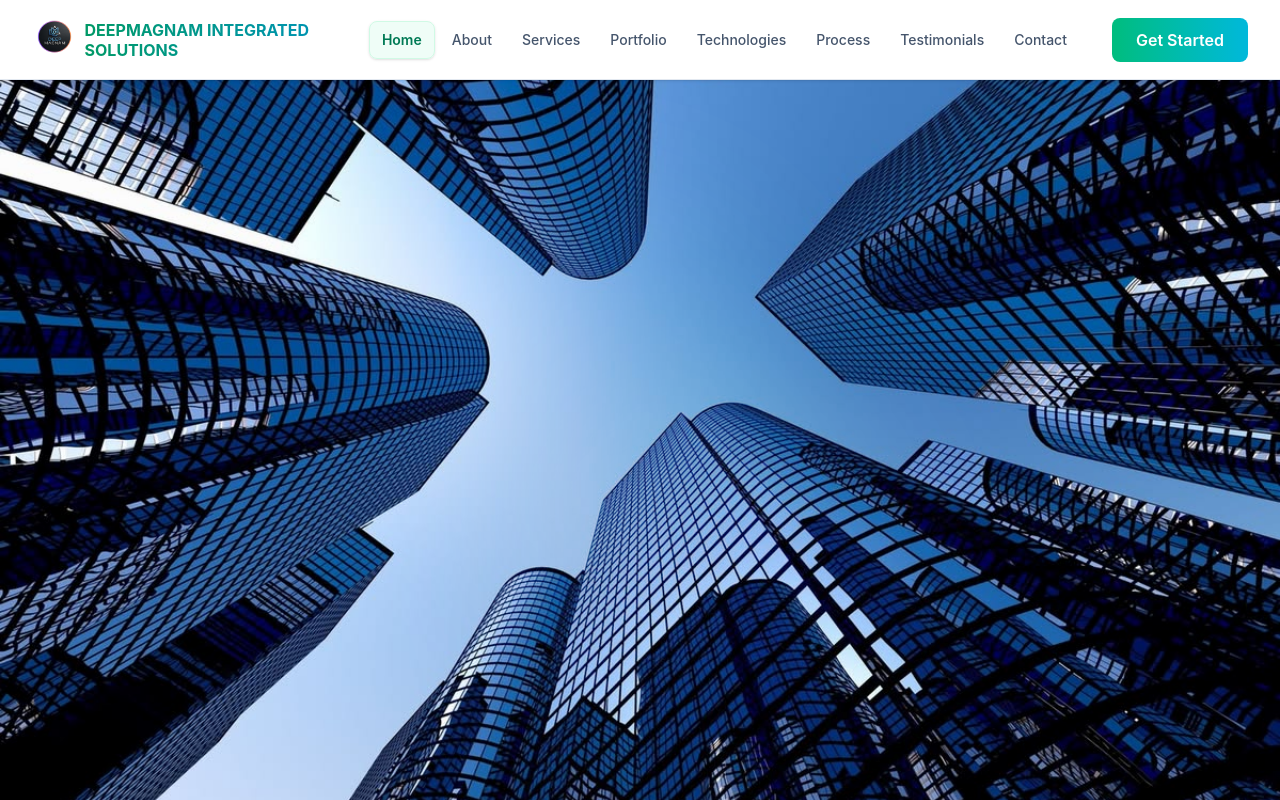
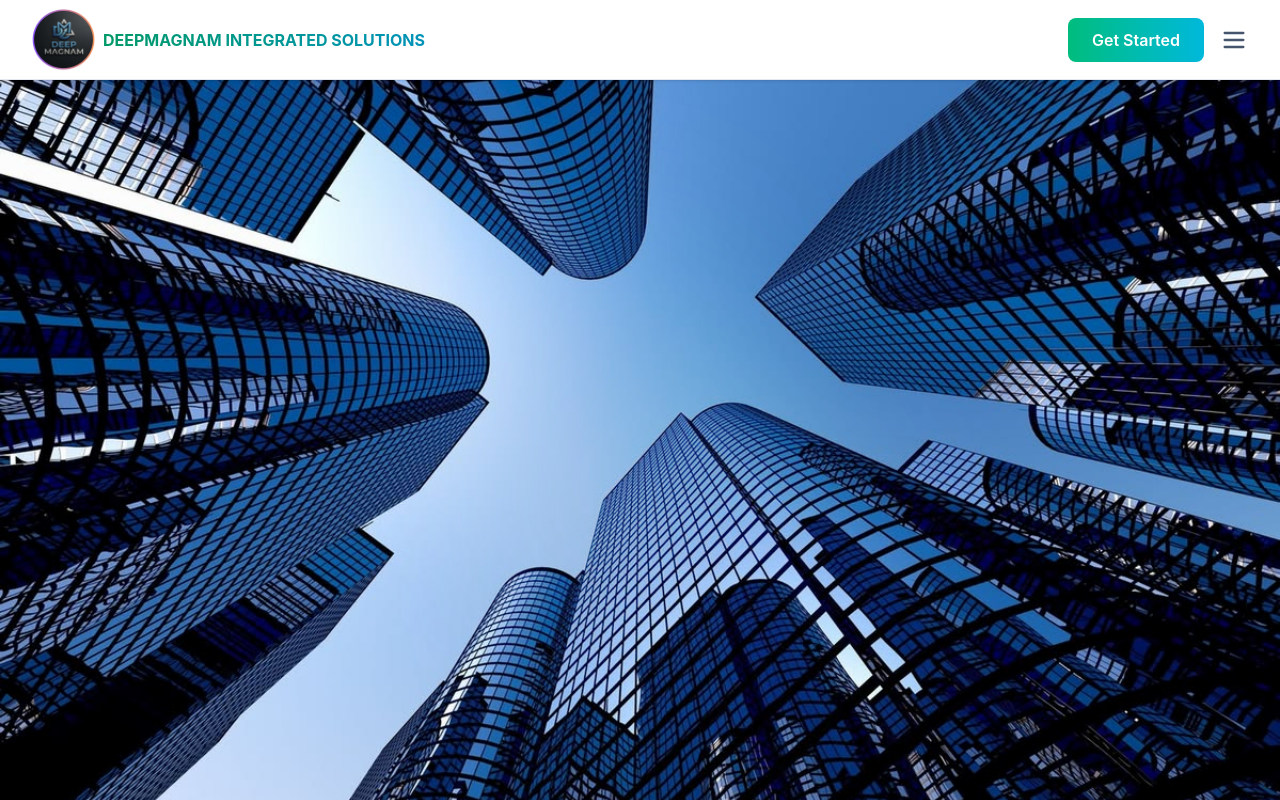
Before and after one commit to deepmagnam/deepmagnam-site, a React (Vite) app: page / in a window 1280 px wide. Shown: the top 800 px of the page. Built offline with nearby package versions, Linux system fonts and the light colour scheme.

Commit message:
Nav: cropped WebP logo, one-line name, full nav from 1440px

```diff
--- a/src/app/components/Footer.tsx
+++ b/src/app/components/Footer.tsx
@@ -1,6 +1,6 @@
 import { Link } from "react-router";
 import { Mail, Phone, MapPin, Linkedin, Github, Facebook } from "lucide-react";
-import logoImage from "../../imports/edited-photo_-_2026-09-07T151854.793.png";
+import logoImage from "../../imports/logo-mark.webp";
 
 function XLogo({ size = 20 }: { size?: number }) {
   return (
@@ -23,7 +23,7 @@ export function Footer() {
               <img
                 src={logoImage}
                 alt="DEEPMAGNAM INTEGRATED SOLUTIONS Logo"
-                className="h-40 md:h-48 w-auto object-contain"
+                className="h-20 md:h-24 w-auto object-contain"
               />
               <h3 className="text-base md:text-sm font-bold bg-gradient-to-r from-emerald-600 to-cyan-600 bg-clip-text text-transparent">
                 DEEPMAGNAM INTEGRATED SOLUTIONS
--- a/src/app/components/Navigation.tsx
+++ b/src/app/components/Navigation.tsx
@@ -2,7 +2,7 @@ import { useState, useEffect } from "react";
 import { Link, useLocation } from "react-router";
 import { Menu, X } from "lucide-react";
 import { motion, AnimatePresence } from "motion/react";
-import logoImage from "../../imports/edited-photo_-_2026-09-07T151854.793.png";
+import logoImage from "../../imports/logo-mark.webp";
 
 export function Navigation() {
   const [isMobileMenuOpen, setIsMobileMenuOpen] = useState(false);
@@ -25,33 +25,33 @@ export function Navigation() {
 
   return (
     <nav className="fixed top-0 left-0 right-0 z-50 h-[var(--nav-height)] transition-all duration-300 bg-white shadow-sm border-b border-slate-200">
-      <div className="h-full w-full px-4 sm:px-6 lg:px-8 max-w-[100rem] mx-auto">
-        <div className="flex h-full items-center justify-between gap-4">
+      <div className="h-full w-full px-3 sm:px-6 lg:px-8 max-w-[100rem] mx-auto">
+        <div className="flex h-full items-center justify-between gap-2 sm:gap-4">
           {/* Logo and Name */}
-          <Link to="/" className="flex h-full min-w-0 items-center">
+          <Link to="/" className="flex h-full shrink-0 items-center">
             <motion.div
-              className="flex h-full min-w-0 items-center"
+              className="flex h-full items-center"
               whileHover={{ scale: 1.02 }}
             >
               <img
                 src={logoImage}
                 alt="DEEPMAGNAM INTEGRATED SOLUTIONS Logo"
-                className="h-full w-auto shrink-0 object-contain py-1.5 md:py-2"
+                className="h-full w-auto shrink-0 object-contain py-2"
               />
-              <span className="ml-2 text-sm md:text-base font-bold bg-gradient-to-r from-emerald-600 to-cyan-600 bg-clip-text text-transparent max-w-[180px] sm:max-w-none leading-tight line-clamp-3">
+              <span data-nav-name className="ml-1.5 sm:ml-2 whitespace-nowrap text-[11px] tracking-tight sm:text-sm sm:tracking-normal md:text-base font-bold bg-gradient-to-r from-emerald-600 to-cyan-600 bg-clip-text text-transparent">
                 DEEPMAGNAM INTEGRATED SOLUTIONS
               </span>
             </motion.div>
           </Link>
 
           {/* Desktop Navigation */}
-          <div className="hidden xl:flex items-center justify-center flex-1 px-4">
-            <div className="flex items-center space-x-1">
+          <div data-nav-links className="hidden nav:flex items-center justify-center flex-1 px-3">
+            <div className="flex items-center gap-0.5">
               {navLinks.map((link) => (
                 <Link
                   key={link.path}
                   to={link.path}
-                  className={`px-3 py-2 rounded-lg transition-all duration-200 whitespace-nowrap ${
+                  className={`px-2.5 py-2 rounded-lg transition-all duration-200 whitespace-nowrap ${
                     location.pathname === link.path
                       ? "bg-emerald-50/80 text-emerald-700 shadow-sm border border-emerald-100 font-semibold text-sm"
                       : "text-slate-600 hover:text-emerald-700 hover:bg-slate-50 hover:shadow-sm border border-transparent hover:border-slate-200 font-medium text-sm"
@@ -64,7 +64,7 @@ export function Navigation() {
           </div>
 
           {/* CTA Button */}
-          <div className="hidden lg:flex items-center shrink-0 ml-auto xl:ml-0">
+          <div data-nav-cta className="hidden lg:flex items-center shrink-0 ml-auto nav:ml-0">
             <Link
               to="/contact"
               className="bg-gradient-to-r from-emerald-500 to-cyan-500 text-white px-6 py-2.5 rounded-lg font-semibold hover:shadow-lg hover:shadow-emerald-500/50 transition-all duration-300"
@@ -79,7 +79,7 @@ export function Navigation() {
             aria-label={isMobileMenuOpen ? "Close menu" : "Open menu"}
             aria-expanded={isMobileMenuOpen}
             aria-controls="mobile-menu"
-            className="xl:hidden shrink-0 text-slate-600 hover:text-emerald-600 transition-colors"
+            className="nav:hidden shrink-0 text-slate-600 hover:text-emerald-600 transition-colors"
           >
             {isMobileMenuOpen ? <X size={28} /> : <Menu size={28} />}
           </button>
@@ -94,7 +94,7 @@ export function Navigation() {
             initial={{ opacity: 0, height: 0 }}
             animate={{ opacity: 1, height: "auto" }}
             exit={{ opacity: 0, height: 0 }}
-            className="xl:hidden absolute inset-x-0 top-full max-h-[calc(100dvh-var(--nav-height))] overflow-y-auto bg-white border-t border-slate-200 shadow-lg"
+            className="nav:hidden absolute inset-x-0 top-full max-h-[calc(100dvh-var(--nav-height))] overflow-y-auto bg-white border-t border-slate-200 shadow-lg"
           >
             <div className="px-4 py-6 space-y-3">
               {navLinks.map((link) => (
--- a/src/styles/tailwind.css
+++ b/src/styles/tailwind.css
@@ -26,3 +26,9 @@
     --nav-height: 80px;
   }
 }
+
+/* Full nav row (logo + one-line name + 8 links + CTA) needs ~1321px of bar
+   width in the widest system font, +64px padding, +15px scrollbar, + spare. */
+@theme {
+  --breakpoint-nav: 90rem;
+}
```
Also changed, not shown: src/imports/edited-photo_-_2026-09-07T151854.793.png (deleted), src/imports/logo-mark.webp (added).
